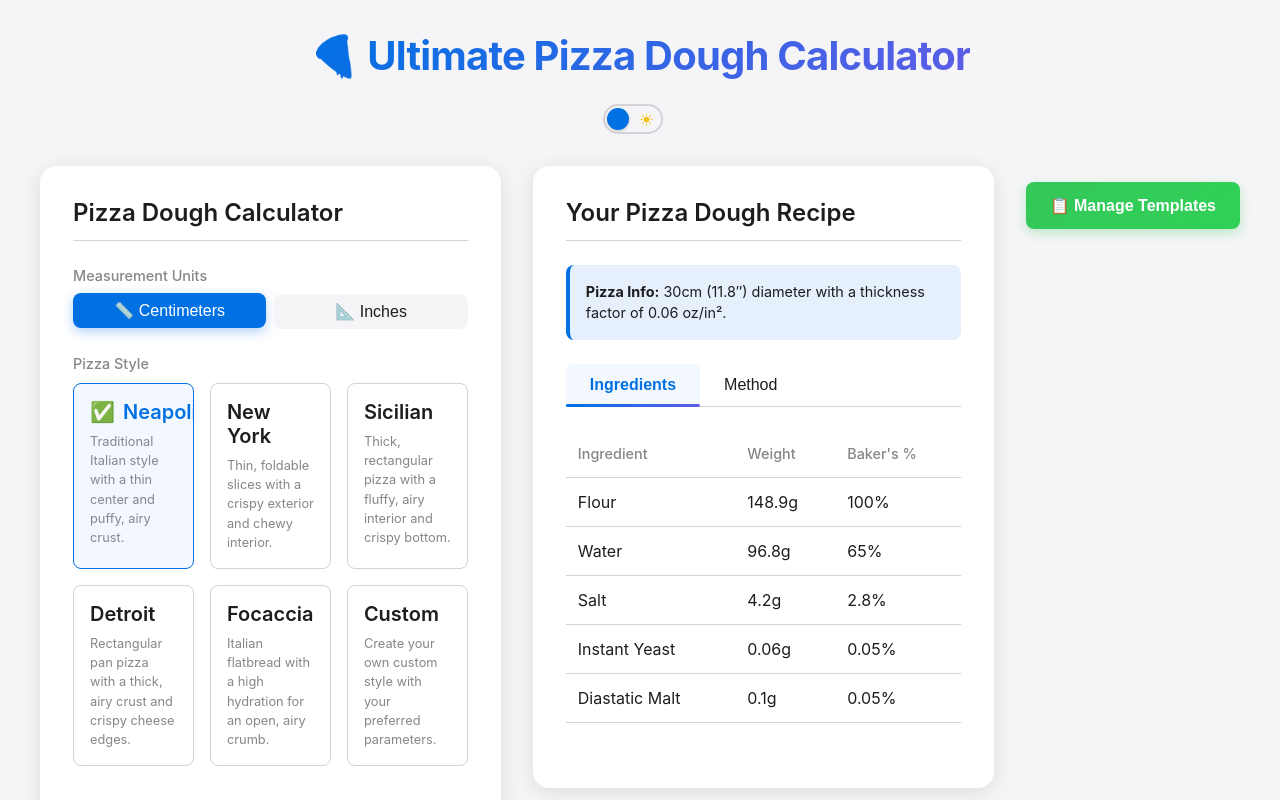
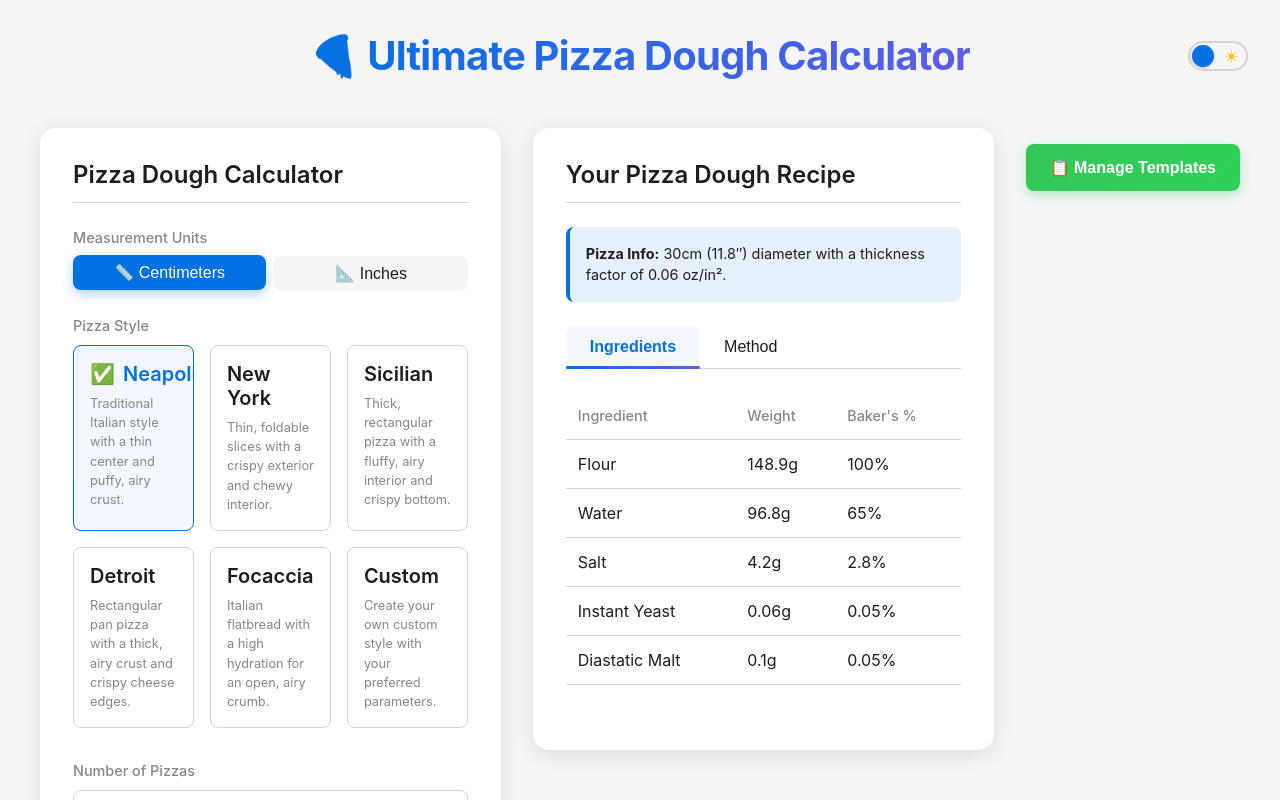
Before and after one commit to chakkale/UltimatePizzaDough, a React (Vite) app: page / in a window 1280 px wide. Built offline with nearby package versions, Linux system fonts and the light colour scheme.

Commit message:
Add theme toggle functionality and update color scheme meta tag

```diff
--- a/index.html
+++ b/index.html
@@ -4,6 +4,8 @@
     <meta charset="UTF-8" />
     <link rel="icon" type="image/svg+xml" href="/pizza-icon.svg" />
     <meta name="viewport" content="width=device-width, initial-scale=1.0, maximum-scale=1.0, user-scalable=no, viewport-fit=cover" />
+    <!-- Color scheme meta tag - informs browser plugins like Dark Reader that we have native dark mode -->
+    <meta name="color-scheme" content="light dark" />
     <meta name="apple-mobile-web-app-capable" content="yes" />
     <meta name="apple-mobile-web-app-status-bar-style" content="black-translucent" />
     <meta name="apple-mobile-web-app-title" content="Pizza Calculator" />
--- a/src/App.tsx
+++ b/src/App.tsx
@@ -10,9 +10,12 @@ import ToastProvider from './components/ToastProvider';
 import { useDoughCalculator } from './hooks/useDoughCalculator';
 // Password protection temporarily disabled - uncomment to re-enable
 // import PasswordProtection from './components/PasswordProtection';
+import ThemeToggle from './components/ThemeToggle';
 import {
   AppContainer,
   Header,
+  HeaderRow,
+  ThemeToggleWrapper,
   ContentContainer,
   Footer,
   Button
@@ -61,6 +64,7 @@ const App: React.FC = () => {
         ) : ( */}
           <AppContainer>
             <Header>
+              <HeaderRow>
                 <h1 style={{
                   background: 'linear-gradient(135deg, #0071e3 0%, #5e5ce6 100%)',
                   WebkitBackgroundClip: 'text',
@@ -68,12 +72,16 @@ const App: React.FC = () => {
                   backgroundClip: 'text',
                   fontSize: 'clamp(1.8rem, 4vw, 2.5rem)',
                   textAlign: 'center',
-                margin: '0 0 0.5rem 0',
+                  margin: '0',
                   fontWeight: '700',
                   letterSpacing: '-0.02em'
                 }}>
                   🍕 Ultimate Pizza Dough Calculator
                 </h1>
+                <ThemeToggleWrapper>
+                  <ThemeToggle />
+                </ThemeToggleWrapper>
+              </HeaderRow>
               <HeaderControls />
             </Header>
             <ContentContainer>
--- a/src/components/HeaderControls.tsx
+++ b/src/components/HeaderControls.tsx
@@ -1,6 +1,5 @@
 import React from 'react';
 import styled from '@emotion/styled';
-import ThemeToggle from './ThemeToggle';
 import AddToHomeButton from './AddToHomeButton';
 // GitHub button temporarily disabled - uncomment to re-enable
 // import GitHubButton from './GitHubButton';
@@ -26,7 +25,6 @@ const HeaderControls: React.FC = () => {
 
   return (
     <ControlsContainer>
-      <ThemeToggle />
       <ButtonGroup>
         <AddToHomeButton theme={theme} />
         {/* GitHub button temporarily disabled - uncomment to re-enable */}
--- a/src/components/StyledComponents.tsx
+++ b/src/components/StyledComponents.tsx
@@ -72,9 +72,38 @@ export const Header = styled.header`
   display: flex;
   flex-direction: column;
   align-items: center;
+  position: relative;
 
   & > *:last-child {
     margin-top: 1rem;
+  }
+`;
+
+// Header row for title and theme toggle
+export const HeaderRow = styled.div`
+  display: flex;
+  align-items: center;
+  justify-content: center;
+  gap: 1rem;
+  width: 100%;
+  position: relative;
+  flex-wrap: wrap;
+
+  @media (min-width: 768px) {
+    flex-wrap: nowrap;
+  }
+`;
+
+// Theme toggle wrapper positioned in corner on larger screens
+export const ThemeToggleWrapper = styled.div`
+  position: absolute;
+  right: 0;
+  top: 50%;
+  transform: translateY(-50%);
+
+  @media (max-width: 767px) {
+    position: static;
+    transform: none;
   }
 `;
 
--- a/src/context/ThemeContext.tsx
+++ b/src/context/ThemeContext.tsx
@@ -32,6 +32,18 @@ export const ThemeProvider: React.FC<{ children: React.ReactNode }> = ({ childre
     document.documentElement.setAttribute('data-theme', theme);
     localStorage.setItem('theme', theme);
 
+    // Update color-scheme meta tag to inform browser plugins like Dark Reader
+    let colorSchemeMeta = document.querySelector('meta[name="color-scheme"]');
+    if (!colorSchemeMeta) {
+      colorSchemeMeta = document.createElement('meta');
+      colorSchemeMeta.setAttribute('name', 'color-scheme');
+      document.head.appendChild(colorSchemeMeta);
+    }
+    colorSchemeMeta.setAttribute('content', theme);
+
+    // Also update the root element's style for maximum compatibility
+    document.documentElement.style.colorScheme = theme;
+
     // Track theme change, but only after initial render
     const isInitialRender = document.documentElement.getAttribute('data-analytics-tracked') !== 'true';
     if (!isInitialRender) {
```
Lines whose indentation alone changed are shown as unchanged.
